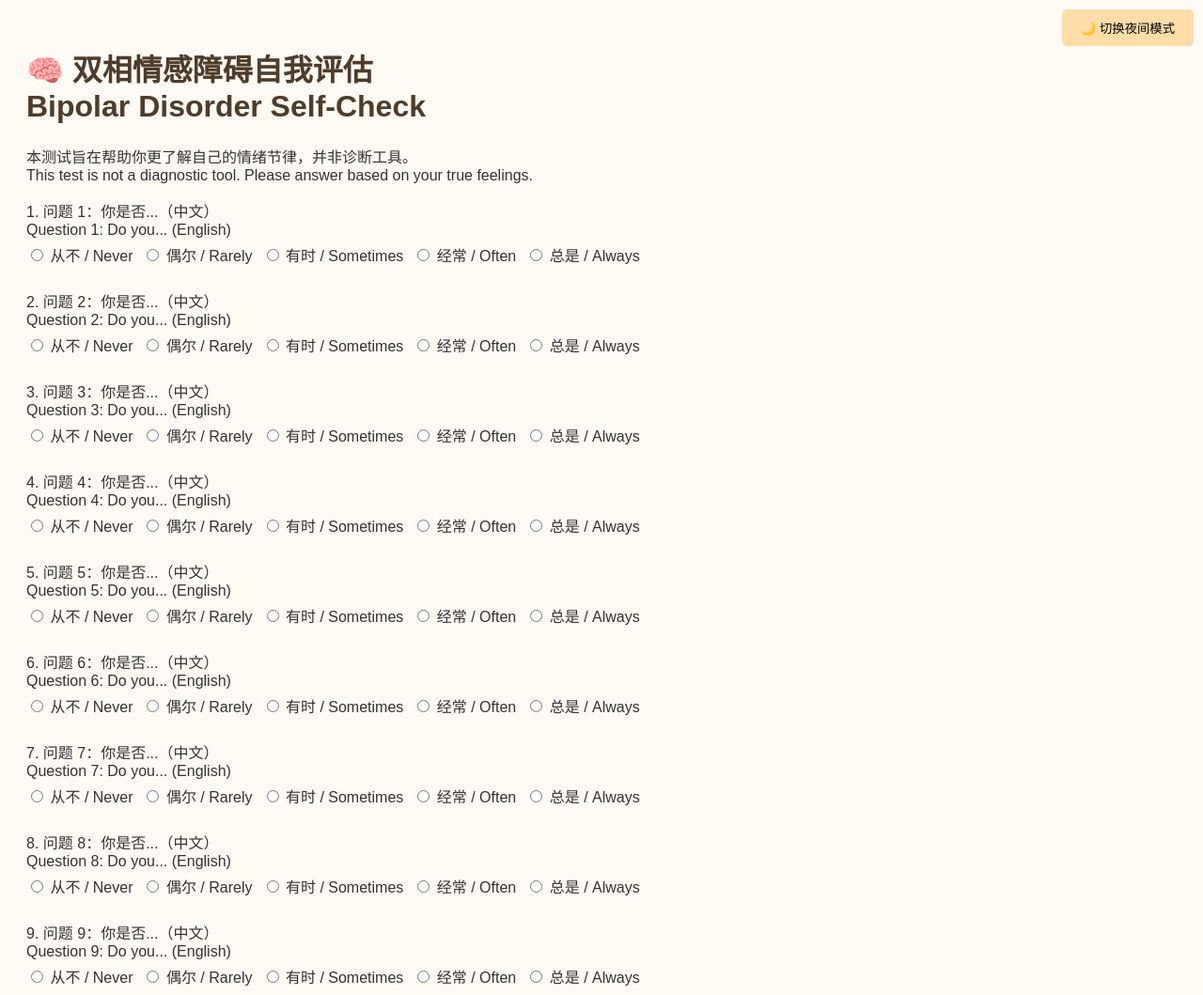
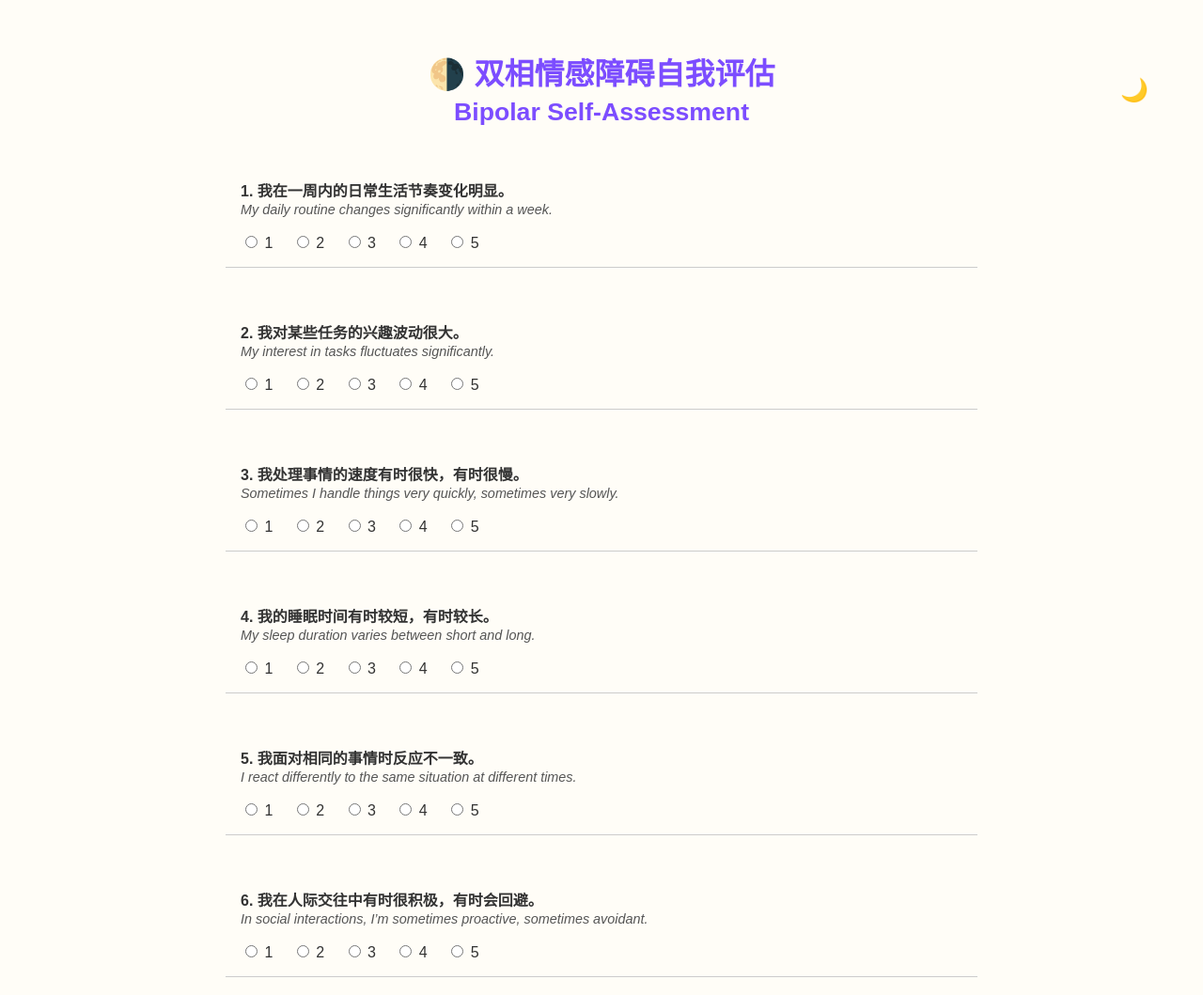
Before and after one commit to LavenderF/Bipolarcheck, a plain HTML site: page index.html in a window 1280 px wide. Shown: the top 1059 px of the page at 94% size. Drawn offline with Linux system fonts and the light colour scheme.

Commit message:
Update index.html

```diff
--- a/index.html
+++ b/index.html
@@ -1,99 +1,157 @@
 <!DOCTYPE html>
-<html lang="zh-CN">
+<html lang="zh">
 <head>
   <meta charset="UTF-8" />
-  <meta name="viewport" content="width=device-width, initial-scale=1.0"/>
-  <title>双相情感障碍自我测试 | Bipolar Self-Check</title>
+  <meta name="viewport" content="width=device-width, initial-scale=1.0" />
+  <title>双相情感障碍自我测试</title>
   <style>
     body {
       font-family: Arial, sans-serif;
-      background: #fffaf3;
+      background-color: #fffdf7;
       color: #333;
-      padding: 20px;
+      padding: 2em;
+      max-width: 800px;
+      margin: auto;
       transition: background 0.3s, color 0.3s;
     }
     body.dark {
-      background: #1e1e1e;
+      background-color: #1e1e1e;
       color: #eaeaea;
     }
-    h1, h2 { color: #4e3c2a; }
-    .dark h1, .dark h2 { color: #ffedc0; }
-    .question { margin-bottom: 20px; }
-    label { display: block; margin-bottom: 5px; }
-    .options { display: flex; flex-wrap: wrap; gap: 10px; }
+    h1 {
+      text-align: center;
+      color: #7c4dff;
+    }
+    body.dark h1 {
+      color: #d6bbff;
+    }
+    .question {
+      margin-bottom: 1.5em;
+      padding: 1em;
+      border-bottom: 1px solid #ccc;
+    }
+    .question p {
+      font-weight: bold;
+    }
+    .question em {
+      font-weight: normal;
+      font-style: italic;
+      font-size: 0.9em;
+      color: #555;
+    }
+    .question div {
+      margin-top: 0.5em;
+    }
+    .question label {
+      margin-right: 1em;
+    }
     button {
-      padding: 10px 20px;
-      background: #ffdca8;
+      display: block;
+      margin: 2em auto;
+      padding: 1em 2em;
+      font-size: 1em;
+      background-color: #7c4dff;
+      color: white;
       border: none;
-      border-radius: 5px;
+      border-radius: 8px;
       cursor: pointer;
     }
-    button:hover { background: #ffcf7d; }
-    .toggle-dark {
+    button:hover {
+      background-color: #5e35b1;
+    }
+    #toggle-dark {
       position: fixed;
       top: 10px;
       right: 10px;
+      background: none;
+      border: none;
+      font-size: 1.5em;
+      cursor: pointer;
     }
   </style>
 </head>
 <body>
-  <button class="toggle-dark" onclick="toggleDarkMode()">🌙 切换夜间模式</button>
+  <button id="toggle-dark" onclick="toggleDark()">🌙</button>
 
-  <h1>🧠 双相情感障碍自我评估<br>Bipolar Disorder Self-Check</h1>
-  <p>本测试旨在帮助你更了解自己的情绪节律，并非诊断工具。<br>
-     This test is not a diagnostic tool. Please answer based on your true feelings.</p>
-
-  <form id="quizForm"></form>
-
-  <button type="submit" form="quizForm">提交测试 / Submit</button>
-  <button onclick="window.location.href='journal.html'">📝 前往情绪日记 / Mood Journal</button>
+  <h1>🌗 双相情感障碍自我评估<br><small>Bipolar Self-Assessment</small></h1>
+  <form id="quiz-form">
+    <div id="questions-container"></div>
+    <button type="button" onclick="submitAnswers()">提交 Submit</button>
+  </form>
 
   <script>
-    const questions = Array.from({ length: 40 }, (_, i) => [
-      `问题 ${i + 1}：你是否...（中文）`,
-      `Question ${i + 1}: Do you... (English)`
-    ]);
+    const questions = [
+      ["我在一周内的日常生活节奏变化明显。", "My daily routine changes significantly within a week."],
+      ["我对某些任务的兴趣波动很大。", "My interest in tasks fluctuates significantly."],
+      ["我处理事情的速度有时很快，有时很慢。", "Sometimes I handle things very quickly, sometimes very slowly."],
+      ["我的睡眠时间有时较短，有时较长。", "My sleep duration varies between short and long."],
+      ["我面对相同的事情时反应不一致。", "I react differently to the same situation at different times."],
+      ["我在人际交往中有时很积极，有时会回避。", "In social interactions, I’m sometimes proactive, sometimes avoidant."],
+      ["我在安排时间时，有时很有条理，有时则混乱。", "Sometimes I manage time well, sometimes I don't."],
+      ["我做决定的方式会因时间而不同。", "My decision-making style changes over time."],
+      ["我对未来计划的信心有时强，有时弱。", "My confidence in future plans varies."],
+      ["我对同一件事可能会产生矛盾的感受。", "I may have contradictory feelings about the same thing."],
+      ["我在同一周内可能表现出不同的工作效率。", "My work efficiency may differ within the same week."],
+      ["我有时感到特别愿意社交，有时不愿说话。", "Sometimes I want to socialize a lot, sometimes I prefer silence."],
+      ["我对待压力的方式并不固定。", "My way of handling stress is not consistent."],
+      ["我对日常事物的兴趣变化较大。", "My interest in daily matters varies a lot."],
+      ["我在不同日子里说话的速度和数量会有差别。", "The speed and amount of my speech differ on different days."],
+      ["我有时候会突发灵感，非常高效。", "Sometimes I get bursts of inspiration and work efficiently."],
+      ["我有时候无法开始我计划做的事情。", "Sometimes I can’t start things I planned to do."],
+      ["我在短期内态度和情绪的变化比较明显。", "My attitude and mood shift noticeably in the short term."],
+      ["我对朋友的反应和交流方式经常有变化。", "My response and interaction with friends often change."],
+      ["我对相同建议在不同时间会有不同接受度。", "I respond to the same advice differently at different times."],
+      ["我有时候很爱表达自己，有时候又选择回避。", "Sometimes I love expressing myself, other times I withdraw."],
+      ["我做事的节奏和专注程度变化较大。", "My pace and focus when doing things vary greatly."],
+      ["我在一段时间内容易改变主意。", "I tend to change my mind easily within a short time."],
+      ["我曾在同一个月中经历不同的生活节奏。", "I’ve experienced varying life rhythms within the same month."],
+      ["我在某些时间容易接受新事物，某些时间则排斥。", "I’m more open to new things at some times and more resistant at others."],
+      ["我对熟悉的事情的态度可能变化。", "My attitude toward familiar things can change."],
+      ["我在某些日子表现得极具创造力，某些则否。", "I’m highly creative on some days and not on others."],
+      ["我在人际关系中的主动性有时候很高，有时候很低。", "My initiative in relationships fluctuates."],
+      ["我觉得自己每周的生活感受差异很大。", "My weekly experience of life differs a lot."],
+      ["我处理冲突的方式在短时间内会改变。", "My way of handling conflict can change in a short time."],
+      ["我在同一天内的能量水平可能波动很大。", "My energy levels may fluctuate significantly within the same day."],
+      ["我某些时候更倾向于沉思，某些则冲动。", "Sometimes I prefer reflection, sometimes I act impulsively."],
+      ["我在短时间内表现出的情绪可能反差大。", "My emotional expression may contrast sharply in short time."],
+      ["我对社交的兴趣会明显变化。", "My interest in socializing changes noticeably."],
+      ["我面对挑战的态度不是固定的。", "My attitude toward challenges is not fixed."],
+      ["我在短期内可能多次改变生活重心。", "I may shift my focus in life several times in the short term."],
+      ["我同一天内可能经历不同的情绪节奏。", "I may experience different emotional rhythms within the same day."],
+      ["我有时候感觉特别高效，有时则低落无力。", "Sometimes I feel extremely productive, other times drained."],
+      ["我对人的信任程度有波动。", "My trust in people fluctuates."],
+      ["我对生活节奏的把控感不是持续稳定的。", "My sense of control over life’s rhythm isn’t stable."],
+      ["我对情绪的感知程度会因时间而变化。", "My awareness of emotions changes over time."]
+    ];
 
-    const form = document.getElementById("quizForm");
+    const container = document.getElementById("questions-container");
     questions.forEach((q, i) => {
-      const num = i + 1;
       const div = document.createElement("div");
       div.className = "question";
-      const label = document.createElement("label");
-      label.innerHTML = `${num}. ${q[0]}<br>${q[1]}`;
-      div.appendChild(label);
-
-      const optionsDiv = document.createElement("div");
-      optionsDiv.className = "options";
-      ["从不 / Never", "偶尔 / Rarely", "有时 / Sometimes", "经常 / Often", "总是 / Always"].forEach((txt, idx) => {
-        const radio = document.createElement("input");
-        radio.type = "radio";
-        radio.name = `q${num}`;
-        radio.value = idx + 1;
-        const optionLabel = document.createElement("label");
-        optionLabel.appendChild(radio);
-        optionLabel.append(" " + txt);
-        optionsDiv.appendChild(optionLabel);
-      });
-
-      div.appendChild(optionsDiv);
-      form.appendChild(div);
+      div.innerHTML = `
+        <p>${i + 1}. ${q[0]}<br><em>${q[1]}</em></p>
+        <div>
+          ${[1, 2, 3, 4, 5].map(n => `<label><input type="radio" name="q${i + 1}" value="${n}"> ${n}</label>`).join(" ")}
+        </div>
+      `;
+      container.appendChild(div);
     });
 
-    form.addEventListener("submit", function (e) {
-      e.preventDefault();
-      let total = 0;
-      for (let i = 1; i <= questions.length; i++) {
-        const val = document.querySelector(`input[name="q${i}"]:checked`);
-        if (!val) return alert("请完成所有题目 / Please complete all questions.");
-        total += parseInt(val.value);
+    function submitAnswers() {
+      const answers = document.querySelectorAll("input[type='radio']:checked");
+      if (answers.length < 40) {
+        alert("请完成所有题目 (Please answer all 40 questions).");
+        return;
       }
-      localStorage.setItem("bipolar_score", total);
-      localStorage.setItem("bipolar_max", questions.length * 5);
+      let score = 0;
+      answers.forEach(a => {
+        score += parseInt(a.value);
+      });
+      localStorage.setItem("bipolarScore", score);
       window.location.href = "result.html";
-    });
+    }
 
-    function toggleDarkMode() {
+    function toggleDark() {
       document.body.classList.toggle("dark");
     }
   </script>
```
